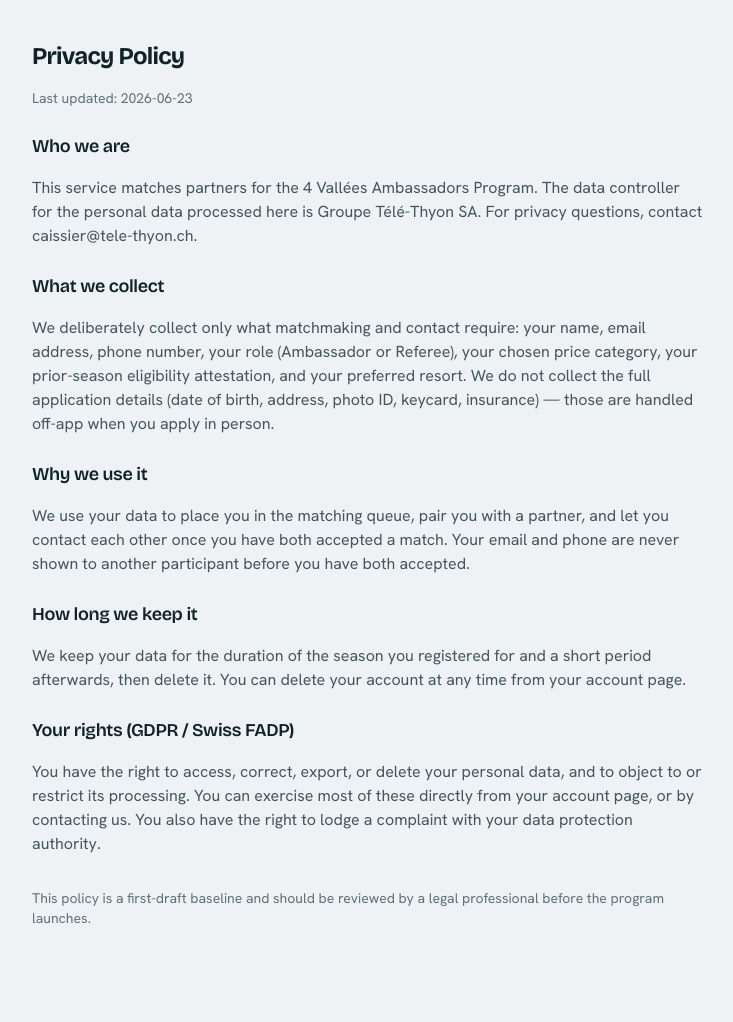
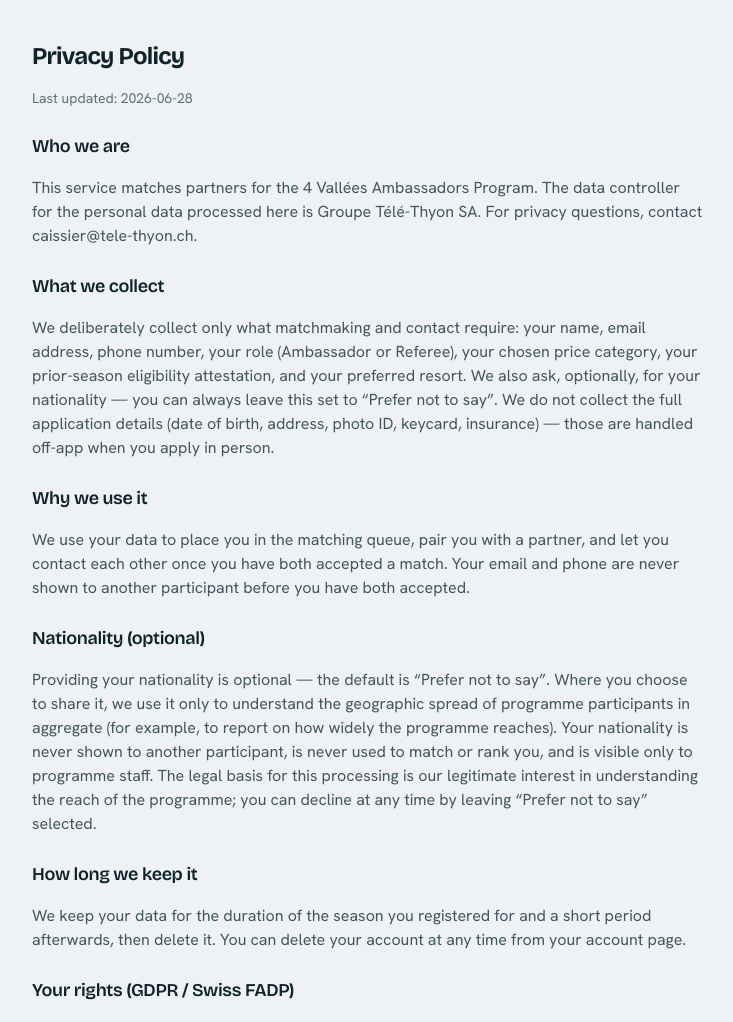
Before and after one commit to hugorodgerbrown/ambassadeurs, a Django app: page /legal/privacy/ in a window 1280 px wide. Shown: the part 55-1077 px from the top of the page, without its empty margins (272-1005 px from the left). Run offline with Django 5.2, Linux system fonts and the light colour scheme; the visitor is signed in with stand-in values (Sample User, id 1); data comes from the database, SQL or seed files in the repository; data that the repository does not hold is empty; style sheets or scripts are compiled from the project's sources.

Commit message:
VERB-50: Cover nationality collection in the privacy policy
Add user-facing privacy copy for the optional nationality field
(VERB-50 / PR #49): a dedicated "Nationality (optional)" section
stating the analytics-only, aggregate use, that it is never shown to
other participants or used to match/rank, and a legitimate-interest
legal basis. List nationality under "What we collect" and bump the
last-updated date. The legitimate-interest basis is covered by the
policy's existing legal-review caveat and must be confirmed by a
legal professional before launch.

EN/FR catalogues updated (--no-location); French translation added for
the new section.

Co-Authored-By: Claude Opus 4.8 <noreply@anthropic.com>

```diff
--- a/templates/public/legal/privacy.html
+++ b/templates/public/legal/privacy.html
@@ -6,7 +6,7 @@
 {% block content %}
     <article class="mx-auto max-w-2xl space-y-4 text-body">
         <h1 class="text-2xl font-bold text-ink">{% translate "Privacy Policy" %}</h1>
-        <p class="text-sm text-meta">{% translate "Last updated" %}: 2026-06-23</p>
+        <p class="text-sm text-meta">{% translate "Last updated" %}: 2026-06-28</p>
 
         <h2 class="pt-2 text-lg font-semibold text-ink">{% translate "Who we are" %}</h2>
         <p>
@@ -22,8 +22,9 @@
             {% blocktranslate trimmed %}
                 We deliberately collect only what matchmaking and contact require: your name, email address, phone
                 number, your role (Ambassador or Referee), your chosen price category, your prior-season eligibility
-                attestation, and your preferred resort. We do not collect the full application details (date of birth,
-                address, photo ID, keycard, insurance) — those are handled off-app when you apply in person.
+                attestation, and your preferred resort. We also ask, optionally, for your nationality — you can always
+                leave this set to “Prefer not to say”. We do not collect the full application details (date of
+                birth, address, photo ID, keycard, insurance) — those are handled off-app when you apply in person.
             {% endblocktranslate %}
         </p>
 
@@ -33,6 +34,18 @@
                 We use your data to place you in the matching queue, pair you with a partner, and let you contact each
                 other once you have both accepted a match. Your email and phone are never shown to another participant
                 before you have both accepted.
+            {% endblocktranslate %}
+        </p>
+
+        <h2 class="pt-2 text-lg font-semibold text-ink">{% translate "Nationality (optional)" %}</h2>
+        <p>
+            {% blocktranslate trimmed %}
+                Providing your nationality is optional — the default is “Prefer not to say”. Where you choose to
+                share it, we use it only to understand the geographic spread of programme participants in aggregate (for
+                example, to report on how widely the programme reaches). Your nationality is never shown to another
+                participant, is never used to match or rank you, and is visible only to programme staff. The legal basis
+                for this processing is our legitimate interest in understanding the reach of the programme; you can
+                decline at any time by leaving “Prefer not to say” selected.
             {% endblocktranslate %}
         </p>
 
```
Also changed, not shown: locale/en/LC_MESSAGES/django.po, locale/fr/LC_MESSAGES/django.po.
